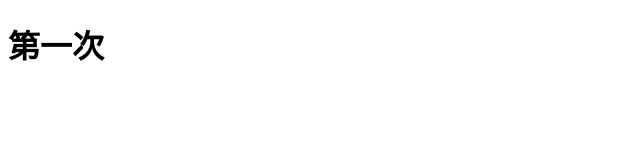
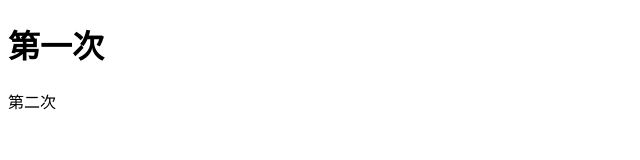
Before and after one commit to pwg666666/pro, a plain HTML site: page index.html in a window 1280 px wide. Shown: the full height of the page, 0-640 px from the left. Drawn offline with Linux system fonts and the light colour scheme.

Commit message:
第二次

```diff
--- a/index.html
+++ b/index.html
@@ -8,5 +8,6 @@
 </head>
 <body>
   <h1> 第一次</h1>
+  <p> 第二次</p>
 </body>
 </html>
```
